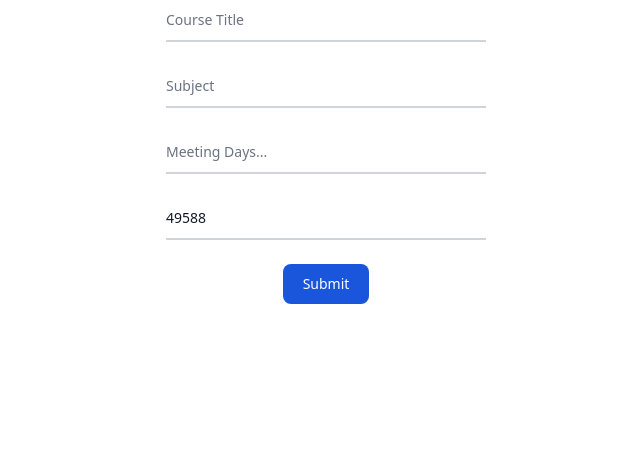
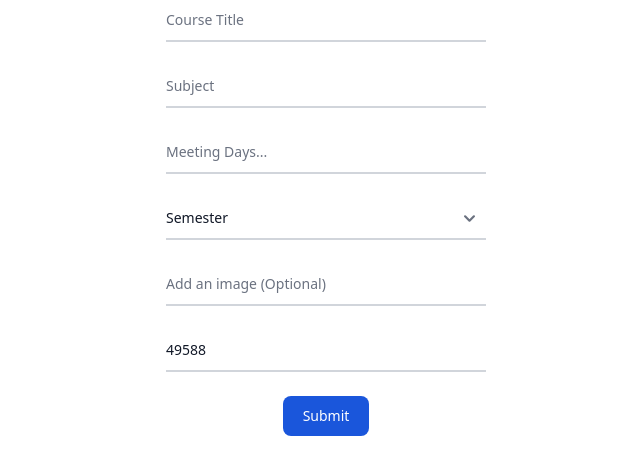
Before and after one commit to nicogarbaccio/massclass, a React (Create React App) app in the folder client/: page /courses/add in a window 1280 px wide. Shown: the top 474 px of the page, without its empty margins (314-954 px from the left). Built offline with nearby package versions, Linux system fonts and the light colour scheme; no server answers.

Commit message:
Render courses as cards

```diff
--- a/client/src/Components/CourseCard.js
+++ b/client/src/Components/CourseCard.js
@@ -1,9 +1,30 @@
 import React from "react";
+import { Link } from 'react-router-dom';
 
-function CourseCard () {
+function CourseCard ({
+    key,
+    id,
+    title,
+    subject,
+    days,
+    length,
+    code,
+    course,
+    setCurrentCourse,
+    image = "https://images.unsplash.com/photo-1516397281156-ca07cf9746fc?ixlib=rb-4.0.3&ixid=MnwxMjA3fDB8MHxwaG90by1wYWdlfHx8fGVufDB8fHx8&auto=format&fit=crop&w=2070&q=80"
+}) {
     return (
-        <div>
-            Card
+        <div className="flex flex-col justify-center items-center">
+        <div class="max-w-sm bg-white border border-gray-200 rounded-lg shadow-md dark:bg-gray-800 dark:border-gray-700 mb-5">
+            <img class="rounded-t-lg" src={image} alt={title} />
+            <div class="p-5">
+                <h5 class="mb-2 text-2xl font-bold tracking-tight text-gray-900 dark:text-white hover:text-blue-700"><Link to={`/courses/${id}`}>{title}</Link></h5>
+                <p class="mb-3 font-normal text-gray-700 dark:text-gray-400">{subject}</p>
+                <p class="mb-3 font-normal text-gray-700 dark:text-gray-400">{days}</p>
+                <p class="mb-3 font-normal text-gray-700 dark:text-gray-400">{length}</p>
+                <p class="mb-3 font-normal text-gray-700 dark:text-gray-400">{code}</p>
+            </div>
+        </div>
         </div>
     )
 }
--- a/client/src/Components/CourseForm.js
+++ b/client/src/Components/CourseForm.js
@@ -14,6 +14,8 @@ function CourseForm( { setCourses, courses } ) {
         subject: "",
         instructor_id: user?.id,
         days: "",
+        length: "",
+        image: "",
         code: Math.floor(Math.random() * 100000)
       });
 
@@ -59,6 +61,19 @@ function CourseForm( { setCourses, courses } ) {
                 </div>
 
                 <div className="relative z-0 mb-6 w-full group">
+                    <select className="block py-2.5 px-0 w-full text-sm text-gray-900 bg-transparent border-0 border-b-2 border-gray-300 appearance-none dark:text-white dark:border-gray-600 dark:focus:border-blue-500 focus:outline-none focus:ring-0 focus:border-blue-600 peer" name="length" id="length">
+                        <option value="" disabled={true}>Choose a length</option>
+                        <option value="semester">Semester</option>
+                        <option value="year">Full year</option>
+                    </select>
+                    {/* <input type="text" id="image" placeholder="Add an image (Optional)" name="image" value={formData.image} className="block py-2.5 px-0 w-full text-sm text-gray-900 bg-transparent border-0 border-b-2 border-gray-300 appearance-none dark:text-white dark:border-gray-600 dark:focus:border-blue-500 focus:outline-none focus:ring-0 focus:border-blue-600 peer"/> */}
+                </div>
+
+                <div className="relative z-0 mb-6 w-full group">
+                    <input type="text" id="image" placeholder="Add an image (Optional)" name="image" value={formData.image} className="block py-2.5 px-0 w-full text-sm text-gray-900 bg-transparent border-0 border-b-2 border-gray-300 appearance-none dark:text-white dark:border-gray-600 dark:focus:border-blue-500 focus:outline-none focus:ring-0 focus:border-blue-600 peer"/>
+                </div>
+
+                <div className="relative z-0 mb-6 w-full group">
                     <input type="text" id="code" placeholder="code..." name="code" value={formData.code} className="block py-2.5 px-0 w-full text-sm text-gray-900 bg-transparent border-0 border-b-2 border-gray-300 appearance-none dark:text-white dark:border-gray-600 dark:focus:border-blue-500 focus:outline-none focus:ring-0 focus:border-blue-600 peer"/>
                 </div>
 
--- a/client/src/Components/CourseList.js
+++ b/client/src/Components/CourseList.js
@@ -31,31 +31,19 @@ function CourseList( ){
 
     return (
         <div className='min-h-screen bg-slate-200 text-center pt-20'>
-
             <h1 className='text-4xl font-bold my-8'>Welcome, {user?.first_name}</h1>
-
             <h2 className='text-2xl font-bold my-8'>Your courses</h2>
-
             {courses?.map(course => {
                 return (
-                    <p className='font-bold my-8'>
-                        <NavLink to={`/courses/${course.id}`} className="hover:text-blue-700" onClick={(e) => setCurrentCourse(course)}>
-                            <span> - {course.title}</span>
-                        </NavLink>
-                        <span>, {course.subject}</span>
-                        <span>, {course.days}</span>
-                        <span>, {course.code}</span>
-                    </p>
-
+                    <CourseCard key={course.id} id={course.id} title={course.title} subject={course.subject} days={course.days} length={course.length} code={course.code} image={course.image} course={course} setCurrentCourse={setCurrentCourse} />
                     )} )
              }
-
-            <button onClick={toggleShowForm} className="text-white bg-blue-700 hover:bg-blue-800 focus:ring-4 focus:outline-none focus:ring-blue-300 font-medium rounded-lg text-sm w-full sm:w-auto px-5 py-2.5 text-center dark:bg-blue-600 dark:hover:bg-blue-700 dark:focus:ring-blue-800">Add a course</button>
-
+            <button onClick={toggleShowForm} className="text-white bg-blue-700 hover:bg-blue-800 focus:ring-4 focus:outline-none focus:ring-blue-300 font-medium rounded-lg text-sm w-full sm:w-auto px-5 py-2.5 text-center dark:bg-blue-600 dark:hover:bg-blue-700 dark:focus:ring-blue-800">
+                Add a course
+            </button>
             <div className={show ? "show my-9" : "hide"}>
                 <CourseForm setCourses={setCourses} courses={courses}/>
             </div>
-
          </div>
     )
 }
--- a/client/src/index.css
+++ b/client/src/index.css
@@ -1,6 +1,10 @@
 .hide{
   display: none;
 }
+
+/* img {
+  width: 200px;
+} */
 
 @tailwind base;
 @tailwind components;
```
